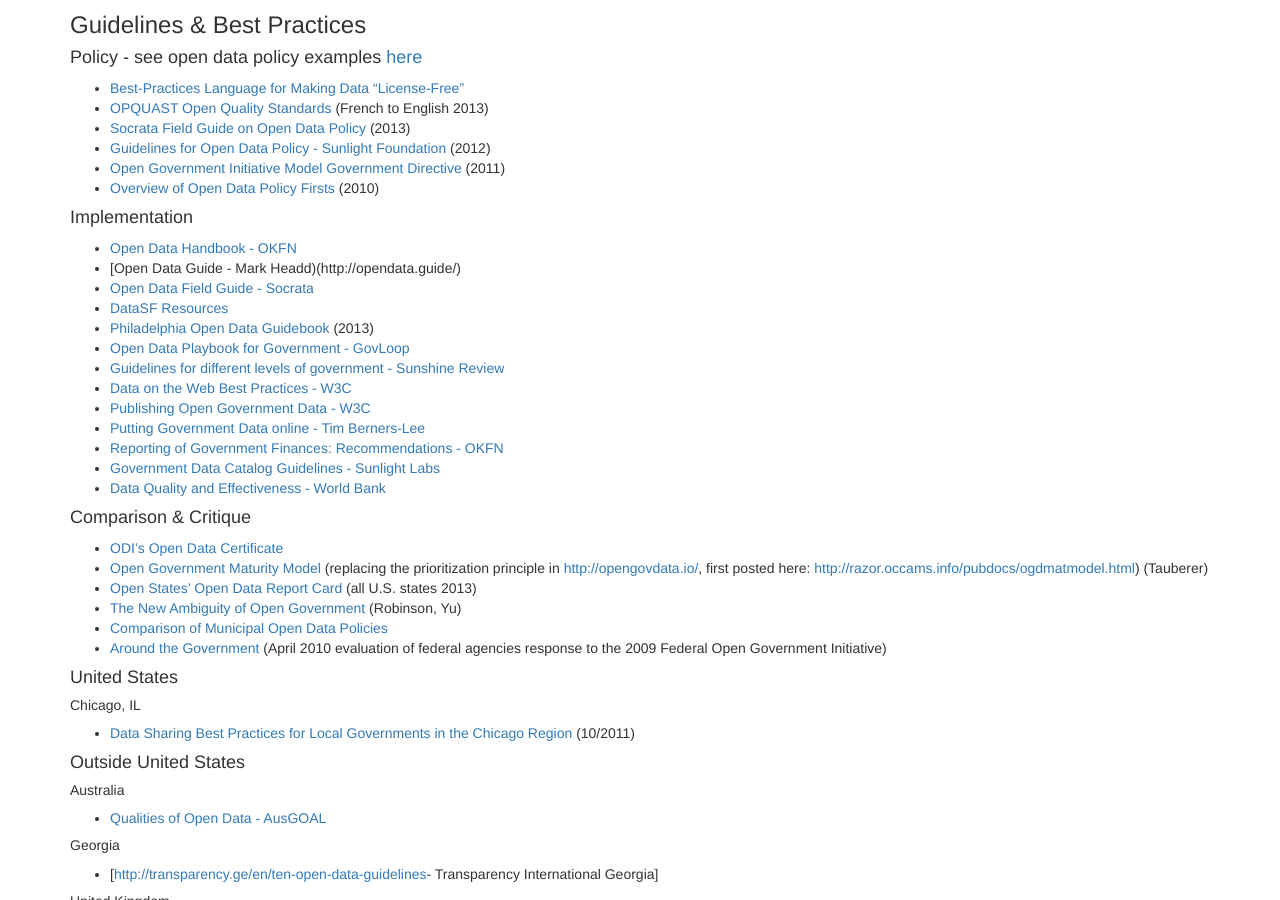
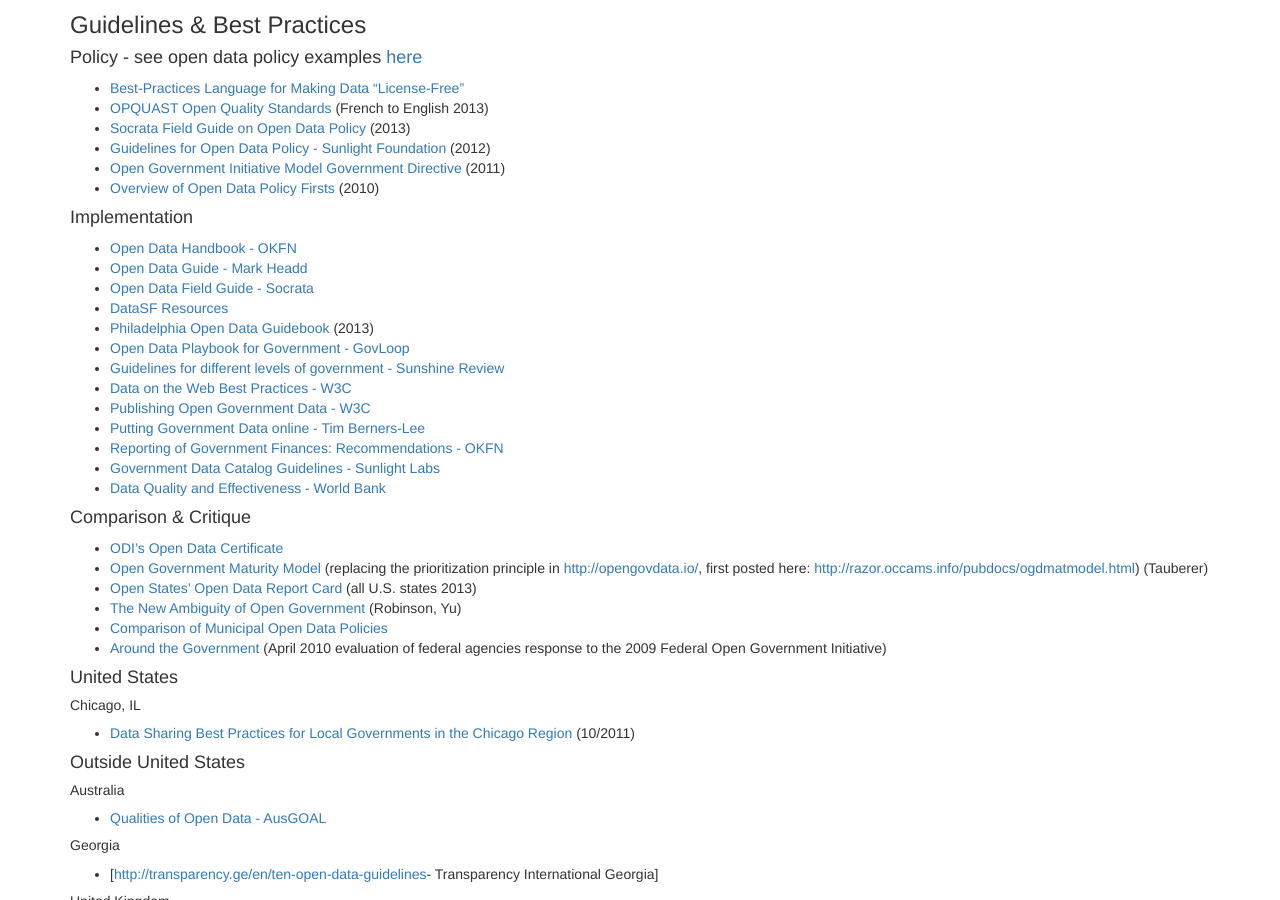
Before and after one commit to CivComs/wiki, a Jekyll site: the page built from Open_Data_Guidelines.md, in a window 1280 px wide and 900 px high, scrolled down 478 px. Built offline with Jekyll 4.4.1, drawn with Linux system fonts in a browser that asks for light colours; nearby versions of some CDN libraries; library files that are not in the unit come from our copies.

Commit message:
Fixing markdown typo

```diff
--- a/Open_Data_Guidelines.md
+++ b/Open_Data_Guidelines.md
@@ -28,7 +28,7 @@ permalink: /Open_Data_Guidelines/
 #### Implementation
 
 -   [Open Data Handbook - OKFN](http://opendatahandbook.org/)
--   [Open Data Guide - Mark Headd)(http://opendata.guide/)
+-   [Open Data Guide - Mark Headd](http://opendata.guide/)
 -   [Open Data Field Guide - Socrata](http://www.socrata.com/open-data-field-guide/)
 -   [DataSF Resources](http://datasf.org/resources/)
 -   [Philadelphia Open Data Guidebook](https://docs.google.com/document/d/1Kd4AOoRG8q18PVZ0JMusgKWJmgjrWvv3iTdKUjLEdT4/edit) (2013)
```
